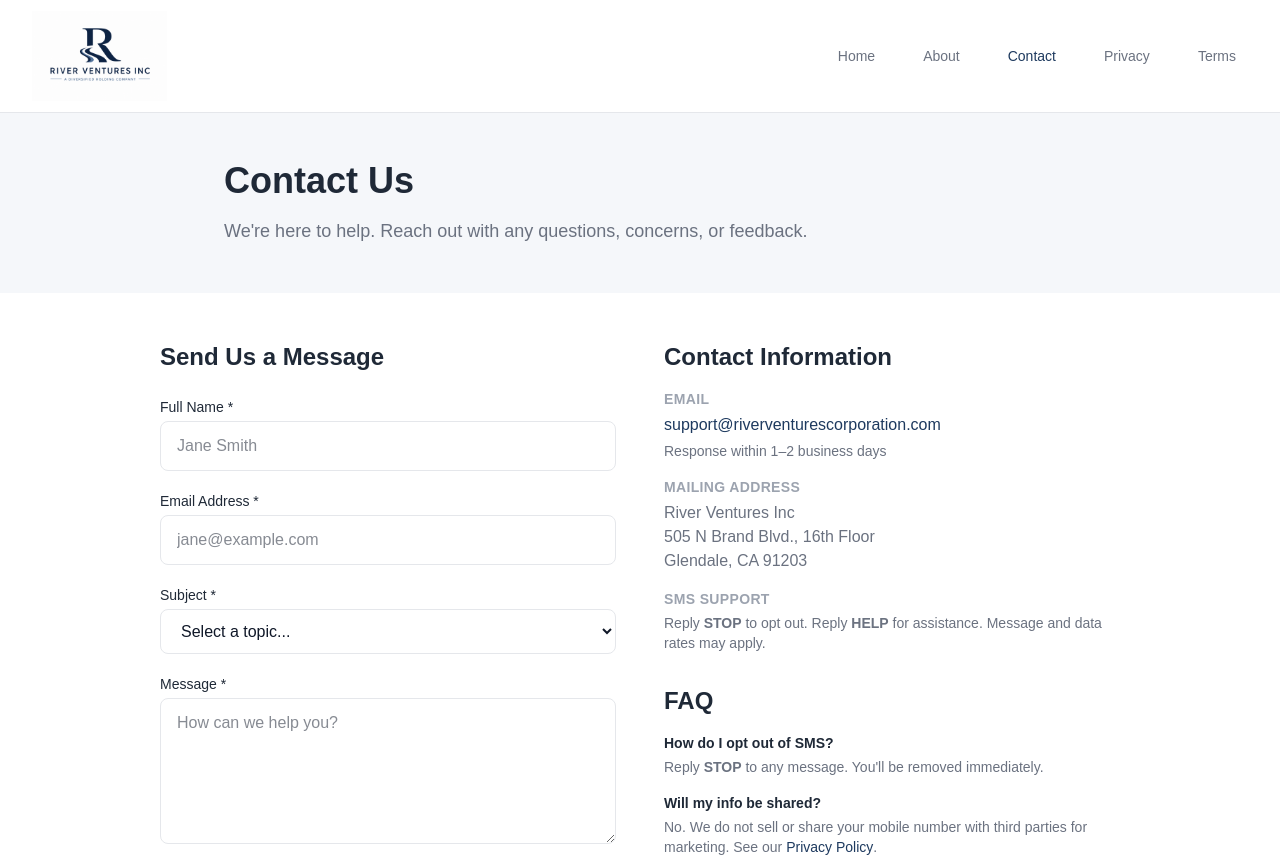
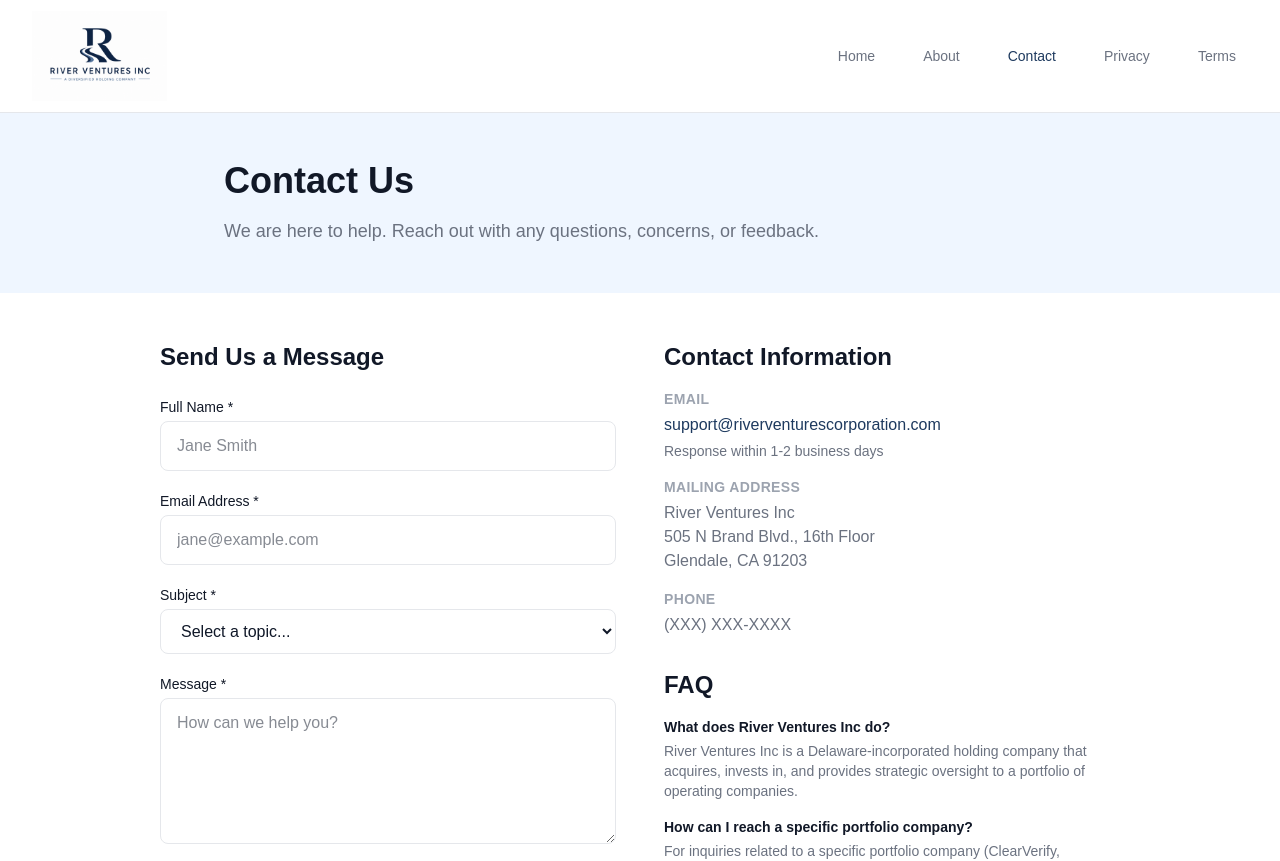
Before and after one commit to Textingman/riverventures-riverventures, a Next.js app: page /contact in a window 1280 px wide. Shown: the top 861 px of the page. Built offline with nearby package versions, Linux system fonts and the light colour scheme.

Commit message:
fix: remove all SMS references from contact page

```diff
--- a/app/contact/page.tsx
+++ b/app/contact/page.tsx
@@ -22,49 +22,50 @@ export default function ContactPage() {
   return (
     <div className="min-h-screen" style={{ backgroundColor: '#FFFFFF' }}>
       <Navbar />
-      <section className="py-12" style={{ backgroundColor: '#F5F7FA' }}>
+      <section className="py-12" style={{ backgroundColor: '#EFF6FF' }}>
         <div className="max-w-4xl mx-auto px-4 sm:px-6 lg:px-8">
-          <h1 className="text-4xl font-extrabold mb-4" style={{ color: '#1F2937' }}>Contact Us</h1>
-          <p className="text-lg" style={{ color: '#6B7280' }}>We're here to help. Reach out with any questions, concerns, or feedback.</p>
+          <h1 className="text-4xl font-extrabold mb-4" style={{ color: '#111827' }}>Contact Us</h1>
+          <p className="text-lg" style={{ color: '#6B7280' }}>We are here to help. Reach out with any questions, concerns, or feedback.</p>
         </div>
       </section>
       <section className="max-w-5xl mx-auto px-4 sm:px-6 lg:px-8 py-12">
         <div className="grid grid-cols-1 md:grid-cols-2 gap-12">
           <div>
-            <h2 className="text-2xl font-bold mb-6" style={{ color: '#1F2937' }}>Send Us a Message</h2>
+            <h2 className="text-2xl font-bold mb-6" style={{ color: '#111827' }}>Send Us a Message</h2>
             {submitted ? (
-              <div className="rounded-xl p-8 text-center" style={{ backgroundColor: '#F0FDF4', border: '1px solid #BBF7D0' }}>
-                <div className="w-16 h-16 rounded-full flex items-center justify-center mx-auto mb-4" style={{ backgroundColor: '#DCFCE7' }}>
-                  <svg className="w-8 h-8" style={{ color: '#16A34A' }} fill="none" stroke="currentColor" viewBox="0 0 24 24">
+              <div className="rounded-xl p-8 text-center" style={{ backgroundColor: '#EFF6FF', border: '1px solid #BFDBFE' }}>
+                <div className="w-16 h-16 rounded-full flex items-center justify-center mx-auto mb-4" style={{ backgroundColor: '#DBEAFE' }}>
+                  <svg className="w-8 h-8" style={{ color: '#1E3A5F' }} fill="none" stroke="currentColor" viewBox="0 0 24 24">
                     <path strokeLinecap="round" strokeLinejoin="round" strokeWidth={2} d="M5 13l4 4L19 7" />
                   </svg>
                 </div>
-                <h3 className="text-xl font-bold mb-2" style={{ color: '#1F2937' }}>Message Sent!</h3>
-                <p style={{ color: '#6B7280' }}>Thank you for reaching out. We'll get back to you within 1–2 business days.</p>
+                <h3 className="text-xl font-bold mb-2" style={{ color: '#111827' }}>Message Sent!</h3>
+                <p style={{ color: '#6B7280' }}>Thank you for reaching out. We will get back to you within 1-2 business days.</p>
               </div>
             ) : (
               <form onSubmit={handleSubmit} className="space-y-5">
                 <div>
-                  <label className="block text-sm font-medium mb-1" style={{ color: '#1F2937' }}>Full Name *</label>
+                  <label className="block text-sm font-medium mb-1" style={{ color: '#111827' }}>Full Name *</label>
                   <input type="text" name="name" required value={formData.name} onChange={handleChange} placeholder="Jane Smith" className="block w-full px-4 py-3 rounded-lg text-gray-900" style={{ border: '1px solid #E5E7EB' }} />
                 </div>
                 <div>
-                  <label className="block text-sm font-medium mb-1" style={{ color: '#1F2937' }}>Email Address *</label>
+                  <label className="block text-sm font-medium mb-1" style={{ color: '#111827' }}>Email Address *</label>
                   <input type="email" name="email" required value={formData.email} onChange={handleChange} placeholder="jane@example.com" className="block w-full px-4 py-3 rounded-lg text-gray-900" style={{ border: '1px solid #E5E7EB' }} />
                 </div>
                 <div>
-                  <label className="block text-sm font-medium mb-1" style={{ color: '#1F2937' }}>Subject *</label>
+                  <label className="block text-sm font-medium mb-1" style={{ color: '#111827' }}>Subject *</label>
                   <select name="subject" required value={formData.subject} onChange={handleChange} className="block w-full px-4 py-3 rounded-lg text-gray-900" style={{ border: '1px solid #E5E7EB' }}>
                     <option value="">Select a topic...</option>
                     <option value="general">General Inquiry</option>
-                    <option value="sms-optout">SMS Opt-Out Request</option>
-                    <option value="sms-help">SMS Help</option>
+                    <option value="partnership">Partnership Opportunity</option>
+                    <option value="investment">Investment Inquiry</option>
+                    <option value="portfolio">Portfolio Company Inquiry</option>
                     <option value="privacy">Privacy / Data Request</option>
                     <option value="other">Other</option>
                   </select>
                 </div>
                 <div>
-                  <label className="block text-sm font-medium mb-1" style={{ color: '#1F2937' }}>Message *</label>
+                  <label className="block text-sm font-medium mb-1" style={{ color: '#111827' }}>Message *</label>
                   <textarea name="message" required rows={5} value={formData.message} onChange={handleChange} placeholder="How can we help you?" className="block w-full px-4 py-3 rounded-lg text-gray-900" style={{ border: '1px solid #E5E7EB' }} />
                 </div>
                 <button type="submit" disabled={submitting} className="w-full py-3 px-6 rounded-lg text-white font-semibold transition-opacity" style={{ backgroundColor: submitting ? '#9CA3AF' : '#1E3A5F', cursor: submitting ? 'not-allowed' : 'pointer' }}>
@@ -75,33 +76,33 @@ export default function ContactPage() {
           </div>
           <div className="space-y-8">
             <div>
-              <h2 className="text-2xl font-bold mb-4" style={{ color: '#1F2937' }}>Contact Information</h2>
+              <h2 className="text-2xl font-bold mb-4" style={{ color: '#111827' }}>Contact Information</h2>
               <div className="space-y-4">
                 <div>
                   <h3 className="text-sm font-semibold uppercase tracking-wide mb-1" style={{ color: '#9CA3AF' }}>Email</h3>
                   <a href="mailto:support@riverventurescorporation.com" className="text-base font-medium hover:underline" style={{ color: '#1E3A5F' }}>support@riverventurescorporation.com</a>
-                  <p className="text-sm mt-1" style={{ color: '#6B7280' }}>Response within 1–2 business days</p>
+                  <p className="text-sm mt-1" style={{ color: '#6B7280' }}>Response within 1-2 business days</p>
                 </div>
                 <div>
                   <h3 className="text-sm font-semibold uppercase tracking-wide mb-1" style={{ color: '#9CA3AF' }}>Mailing Address</h3>
                   <p style={{ color: '#6B7280' }}>River Ventures Inc<br />505 N Brand Blvd., 16th Floor<br />Glendale, CA 91203</p>
                 </div>
                 <div>
-                  <h3 className="text-sm font-semibold uppercase tracking-wide mb-1" style={{ color: '#9CA3AF' }}>SMS Support</h3>
-                  <p className="text-sm" style={{ color: '#6B7280' }}>Reply <strong>STOP</strong> to opt out. Reply <strong>HELP</strong> for assistance. Message and data rates may apply.</p>
+                  <h3 className="text-sm font-semibold uppercase tracking-wide mb-1" style={{ color: '#9CA3AF' }}>Phone</h3>
+                  <p style={{ color: '#6B7280' }}>(XXX) XXX-XXXX</p>
                 </div>
               </div>
             </div>
             <div>
-              <h2 className="text-2xl font-bold mb-4" style={{ color: '#1F2937' }}>FAQ</h2>
+              <h2 className="text-2xl font-bold mb-4" style={{ color: '#111827' }}>FAQ</h2>
               <div className="space-y-4">
                 <div>
-                  <h3 className="text-sm font-semibold mb-1" style={{ color: '#1F2937' }}>How do I opt out of SMS?</h3>
-                  <p className="text-sm" style={{ color: '#6B7280' }}>Reply <strong>STOP</strong> to any message. You'll be removed immediately.</p>
+                  <h3 className="text-sm font-semibold mb-1" style={{ color: '#111827' }}>What does River Ventures Inc do?</h3>
+                  <p className="text-sm" style={{ color: '#6B7280' }}>River Ventures Inc is a Delaware-incorporated holding company that acquires, invests in, and provides strategic oversight to a portfolio of operating companies.</p>
                 </div>
                 <div>
-                  <h3 className="text-sm font-semibold mb-1" style={{ color: '#1F2937' }}>Will my info be shared?</h3>
-                  <p className="text-sm" style={{ color: '#6B7280' }}>No. We do not sell or share your mobile number with third parties for marketing. See our <a href="/privacy" className="font-medium hover:underline" style={{ color: '#1E3A5F' }}>Privacy Policy</a>.</p>
+                  <h3 className="text-sm font-semibold mb-1" style={{ color: '#111827' }}>How can I reach a specific portfolio company?</h3>
+                  <p className="text-sm" style={{ color: '#6B7280' }}>For inquiries related to a specific portfolio company (ClearVerify, SwiftVerify, USALVerify), please contact us and we will direct your inquiry appropriately.</p>
                 </div>
               </div>
             </div>
```
